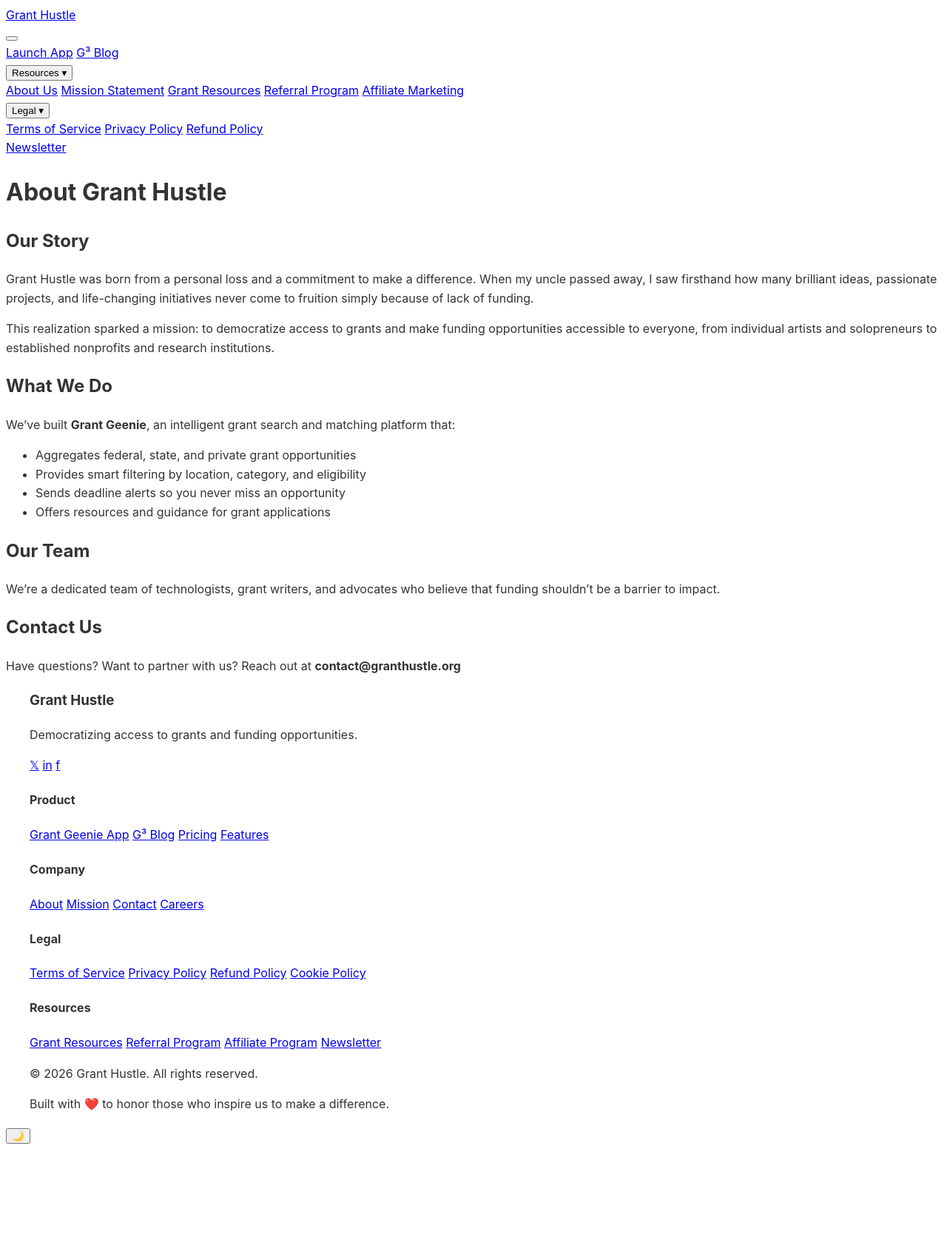
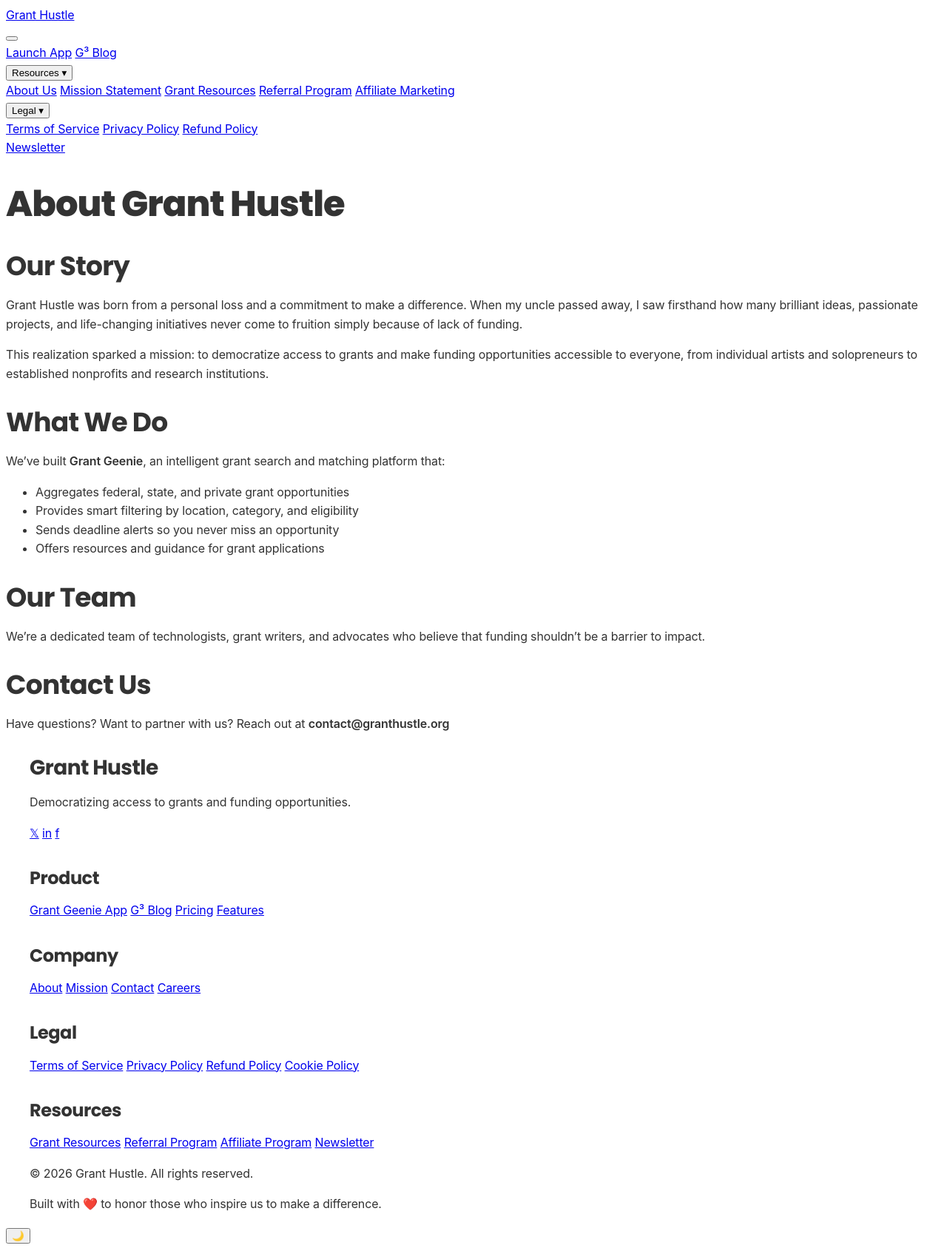
Before and after one commit to El-apuesto/G3-gazette, a Jekyll site: the page built from about.md, in a window 1280 px wide. Shown: the whole page at 74% size. Built offline with Jekyll 4.4.1, drawn with Linux system fonts in a browser that asks for light colours; before the commit the page ends 1555 px from its top, so only the background shows below that.

Commit message:
Add typography CSS to layout

```diff
--- a/_layouts/default.html
+++ b/_layouts/default.html
@@ -10,6 +10,7 @@
   {% seo %}
 
   <!-- Styles -->
+  <link rel="stylesheet" href="{{ '/assets/css/typography.css' | relative_url }}">
   <link rel="stylesheet" href="{{ '/assets/css/custom.css' | relative_url }}">
   <link rel="stylesheet" href="{{ '/assets/css/landing.css' | relative_url }}">
 
```
